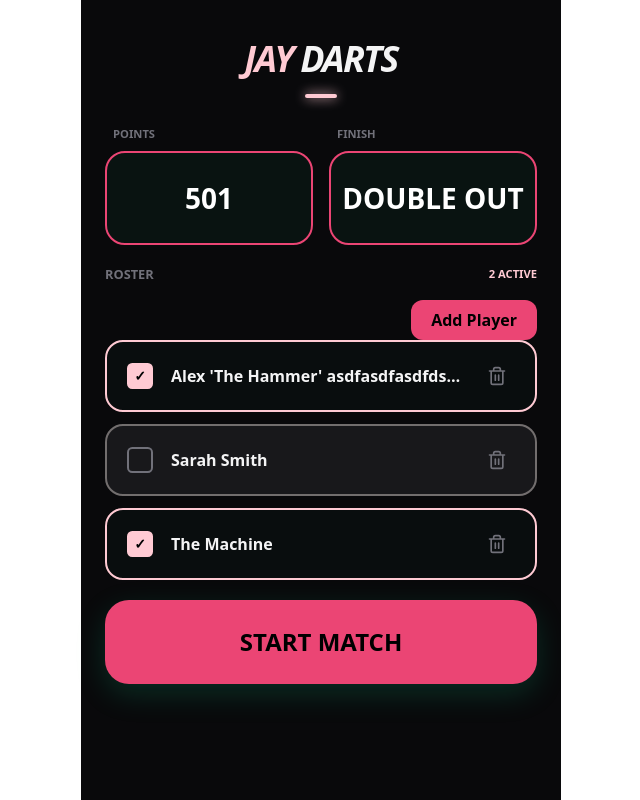
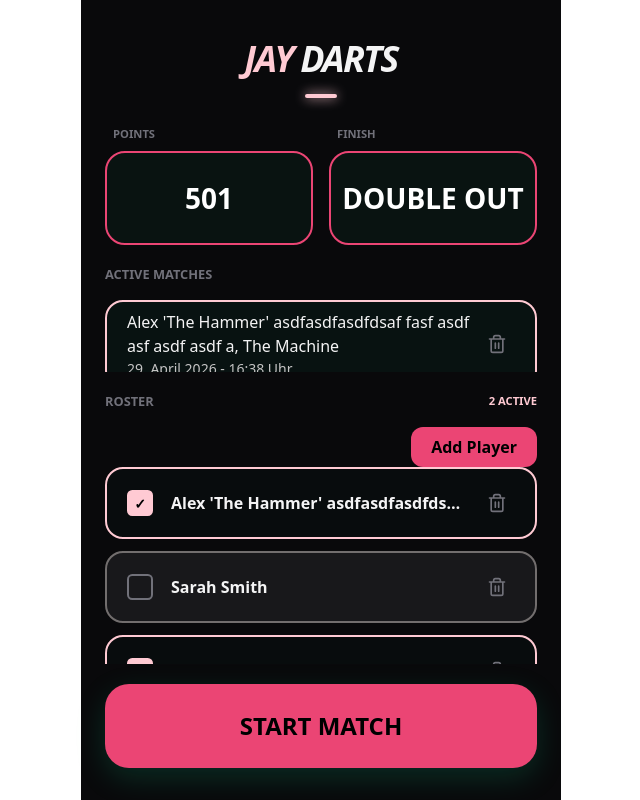
Before and after one commit to milauuu/dart, a Vue app: page / in a window 1280 px wide. Both pictures are taken after a click on the button "START MATCH". Shown: the whole page, without its empty margins (319-959 px from the left). Built offline with nearby package versions, Linux system fonts and the light colour scheme.

Commit message:
feature: `Home.vue`: adding the template for the ongoing matches

```diff
--- a/src/components/Home.vue
+++ b/src/components/Home.vue
@@ -207,6 +207,101 @@ function startGame() {
         </div>
     </section>
 
+    <!-- section: "resumeMatches" (vertical flex) -->
+    <section
+        style="
+            flex-basis: auto;
+            flex-shrink: 1;
+            min-height: 0;
+            display: flex;
+            flex-direction: column;
+            gap: 16px;
+        "
+    >
+        <!-- heading -->
+        <h2
+            style="
+                font-size: 0.8rem;
+                font-weight: 800;
+                color: #71717a;
+                margin: 0;
+            "
+        >
+                ACTIVE MATCHES
+        </h2>
+
+        <!-- ongoingMatches (vertical flex) (with scrollbars) -->
+        <div
+            style="
+                flex-shrink: 1;
+                min-height: 0;
+                display: flex;
+                flex-direction: column;
+                gap: 0.75rem;
+                overflow-y: auto;
+            "
+        >
+            <!-- match entry (horizontal flex) -->
+            <div
+                v-for="match in ongoingMatches"
+                :key="match.matchID"
+                :style="{
+                    display: 'flex',
+                    alignItems: 'center',
+                    background: 'rgba(16, 185, 129, 0.05)',
+                    border: '2px solid #FFCAD3',
+                    padding: '8px 20px',
+                    borderRadius: '18px',
+                    gap: '8px',
+                }"
+            >
+                <!-- left col: (vertical flex) -->
+                <div>
+                    <!-- 1st line: player names -->
+                    <div
+                        :style="{
+                            overflow: 'hidden',
+                            textOverflow: 'ellipsis',
+                        }"
+                    >
+                        {{ match.players.map(player => player.name).join(', ') }}
+                    </div>
+
+                    <!-- 2nd line: date modified -->
+                    <div
+                        :style="{
+                            color: '#C5C5C5',
+                            fontSize: '14px',
+                        }"
+                    >
+                        {{ (() => {
+                                const date = new Date(match.lastModified)
+                                const weekday = (new Intl.DateTimeFormat(undefined, { weekday: 'long' })).format(date);
+                                const month = (new Intl.DateTimeFormat(undefined, { month: 'long' })).format(date);
+                            return `${date.getDate()}. ${month} ${date.getFullYear()} - ${date.getHours()}:${date.getMinutes()} Uhr `;
+                        })() }}
+                    </div>
+                </div>
+
+                <!-- right col: "trash" button -->
+                <button
+                    style="
+                        margin-left: auto;
+                        background: transparent;
+                        border: none; color: #71717a;
+                        cursor: pointer;
+                        padding: 8px;
+                    "
+                >
+                    <Icon
+                        icon="lucide:trash-2"
+                        :size="20"
+                    />
+                </button>
+            </div>
+        </div>
+    </section>
+
     <!-- section: "roster" (vertical flex) -->
     <section
         style="
```
